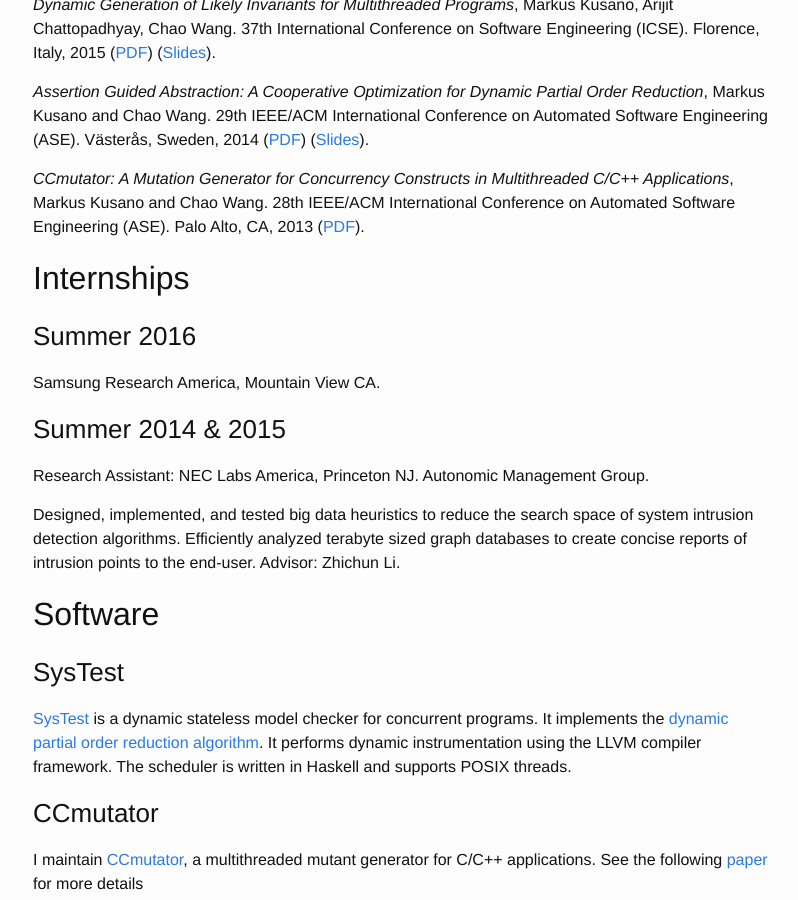
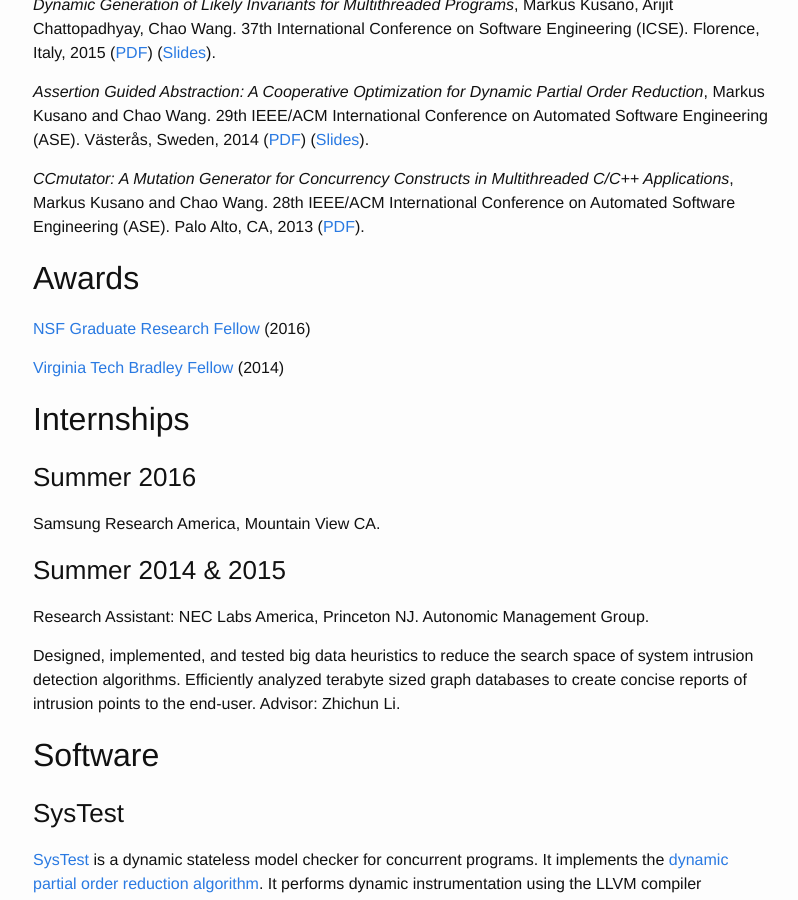
Before and after one commit to markus-kusano/markus-kusano.github.io, a Jekyll site: the page built from index.markdown, in a window 1280 px wide and 900 px high, scrolled down 720 px. Shown: the whole window, without its empty margins (237-1035 px from the left). Built offline with Jekyll 4.4.1, drawn with Linux system fonts in a browser that asks for light colours.

Commit message:
add awards

```diff
--- a/index.markdown
+++ b/index.markdown
@@ -47,6 +47,12 @@
 Conference on Automated Software Engineering (ASE). Palo Alto, CA, 2013
 ([PDF](/papers/CCmutator_ase2013_preprint.pdf)).
 
+## Awards
+
+[NSF Graduate Research Fellow](<https://www.nsfgrfp.org/>) (2016)
+
+[Virginia Tech Bradley Fellow](<https://www.ece.vt.edu/graduate/awards.html>) (2014)
+
 ## Internships
 
 ### Summer 2016
```
